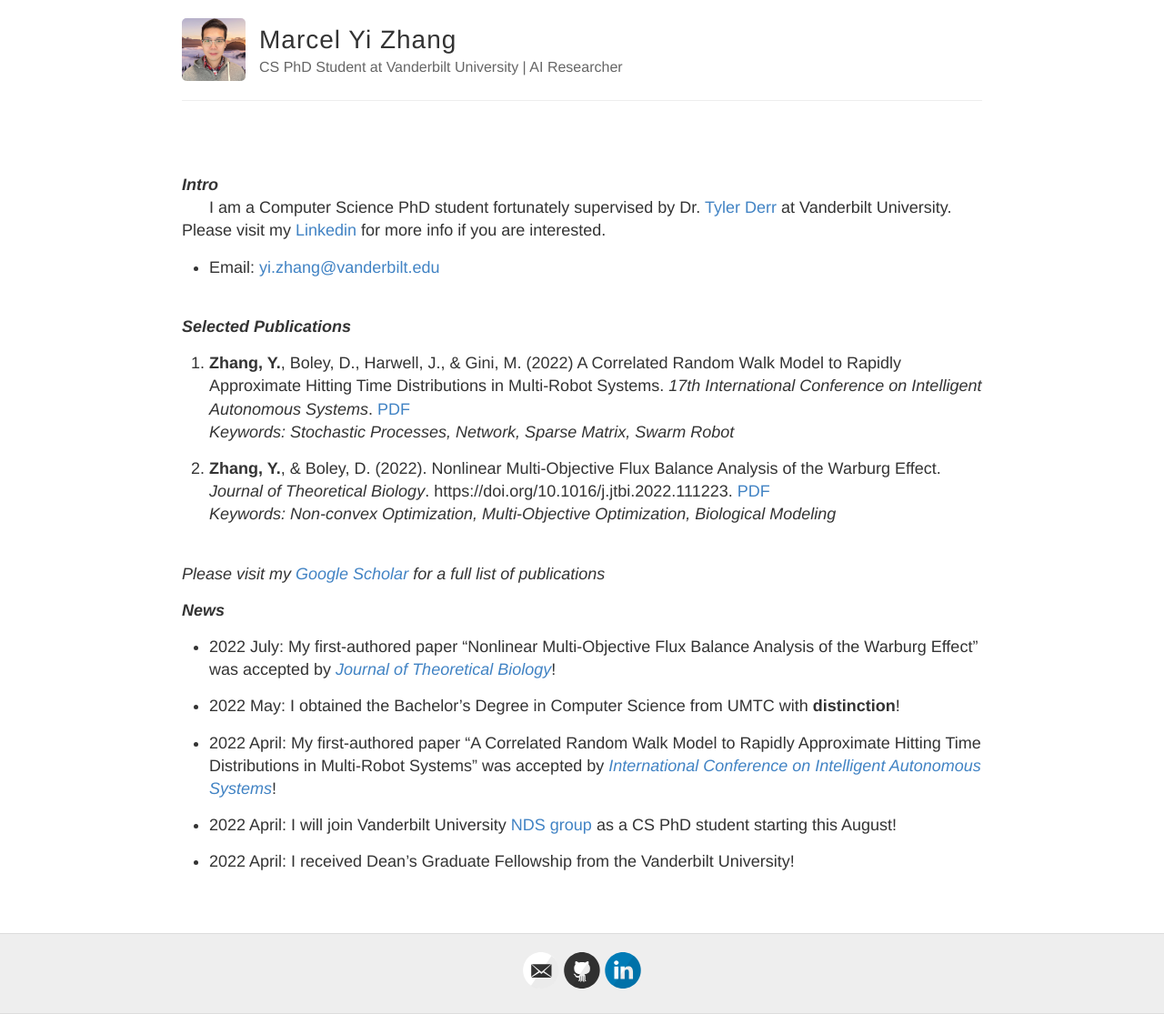
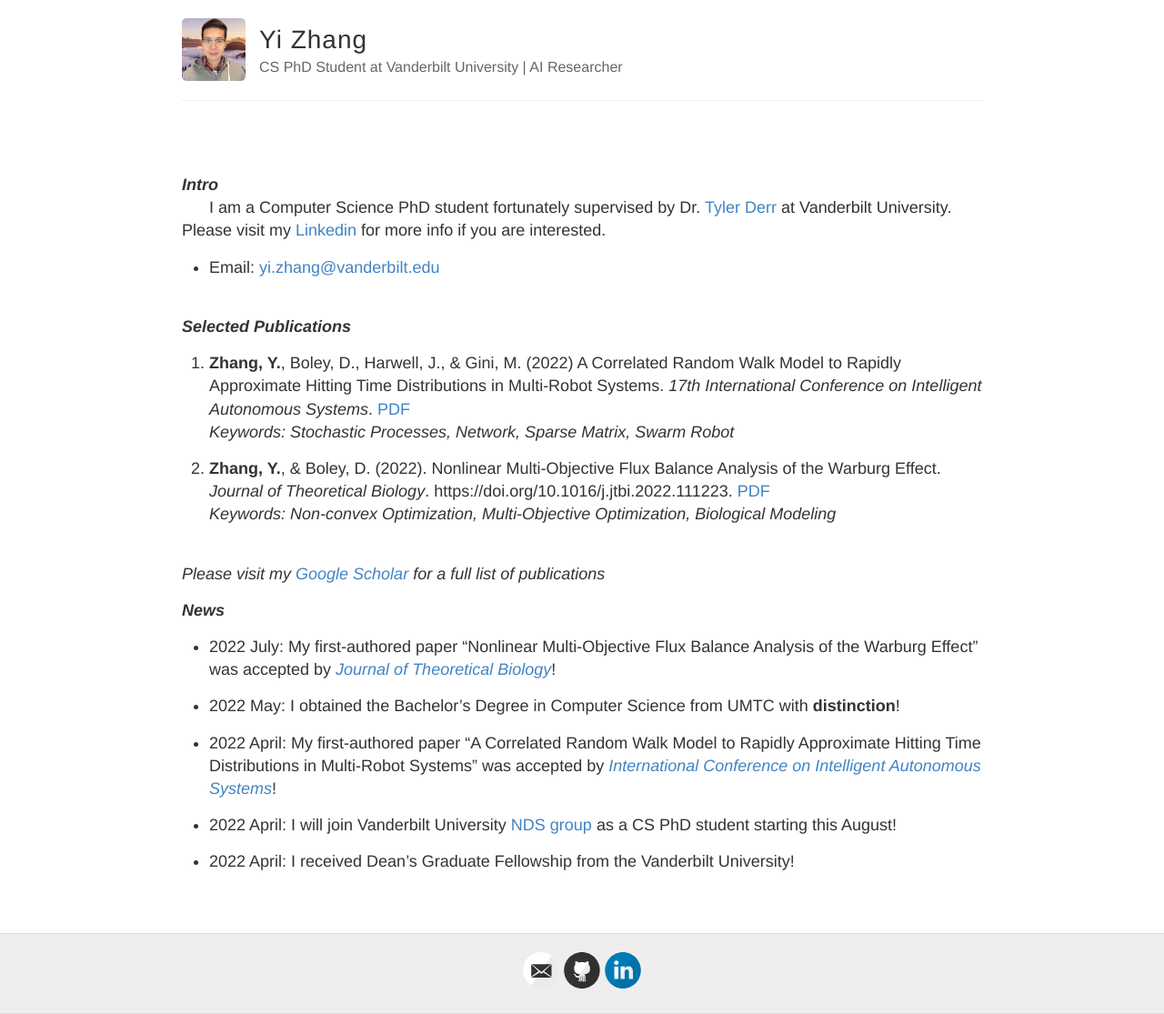
Before and after one commit to YiZhan2854/YiZhan2854.github.io, a Jekyll site: the page built from index.md, in a window 1280 px wide. Shown: the whole page at 91% size. Built offline with Jekyll 4.4.1, drawn with Linux system fonts in a browser that asks for light colours.

Commit message:
Update _config.yml

```diff
--- a/_config.yml
+++ b/_config.yml
@@ -3,7 +3,7 @@
 #
 
 # Name of your site (displayed in the header)
-name: Marcel Yi Zhang
+name: Yi Zhang
 
 # Short bio or description (displayed in the header)
 description: CS PhD Student at Vanderbilt University | AI Researcher
```
